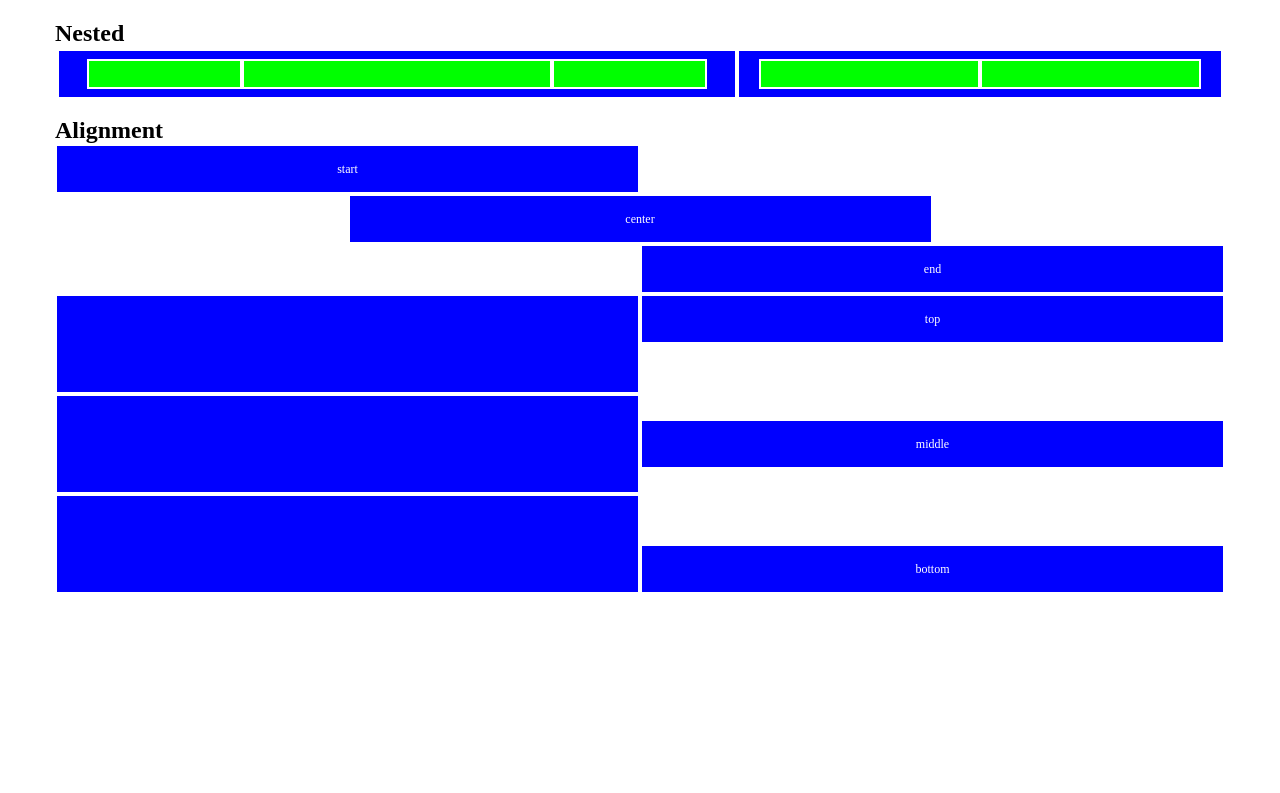
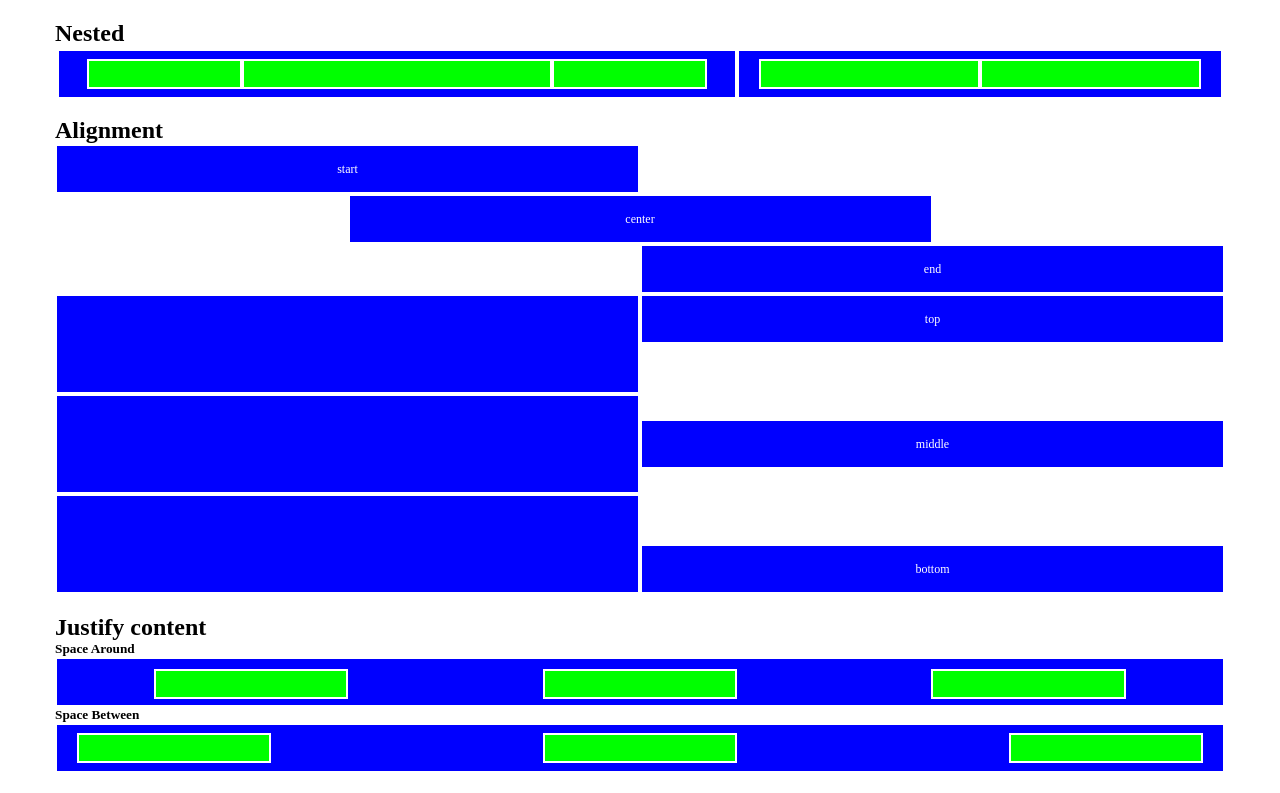
Before and after one commit to Vito9009/html-css-12bool, a plain HTML site: page index.html in a window 1280 px wide. Shown: the part 1294-2087 px from the top of the page. Before the commit the page ends 1908 px from the top, so only its background shows below. Drawn offline with Linux system fonts and the light colour scheme.

Commit message:
quinta-parte-justify-content

```diff
--- a/css/12bool.css
+++ b/css/12bool.css
@@ -13,18 +13,6 @@
     display: flex;
     flex-direction: row;
     flex-wrap: wrap;
-}
-
-.align-top{
-    align-self: flex-start;
-}
-
-.align-middle{
-    align-self: center;
-}
-
-.align-bottom{
-    align-self: flex-end;
 }
 
 /*REGOLE GENERALI FRAMEWORK*/
--- a/css/style.css
+++ b/css/style.css
@@ -28,3 +28,27 @@
 #height-2x{
     height: 100px;
 }
+
+.margin-space{
+    margin: 0 20px;
+}
+
+.align-top{
+    align-self: flex-start;
+}
+
+.align-middle{
+    align-self: center;
+}
+
+.align-bottom{
+    align-self: flex-end;
+}
+
+.space-around{
+    justify-content: space-around;
+}
+
+.space-between{
+    justify-content: space-between;
+}
--- a/index.html
+++ b/index.html
@@ -160,6 +160,29 @@
         </div>
     </div>
 
+    <div class="container">
 
+        <div><h2>Justify content</h2></div>
+        <span><h5>Space Around</h5></span>
+
+        <div class="row blue-box">
+                <div class="col-12 space-around">
+                    <div class="col-2 green-box"></div>
+                    <div class="col-2 green-box"></div>
+                    <div class="col-2 green-box"></div>
+                </div>
+        </div>
+
+        <span><h5>Space Between</h5></span>
+
+        <div class="row blue-box">
+            <div class="col-12 space-between">
+                <div class="col-2 green-box margin-space"></div>
+                <div class="col-2 green-box margin-space"></div>
+                <div class="col-2 green-box margin-space"></div>
+            </div>
+        </div>
+
+    </div>
 </body>
 </html>
```
